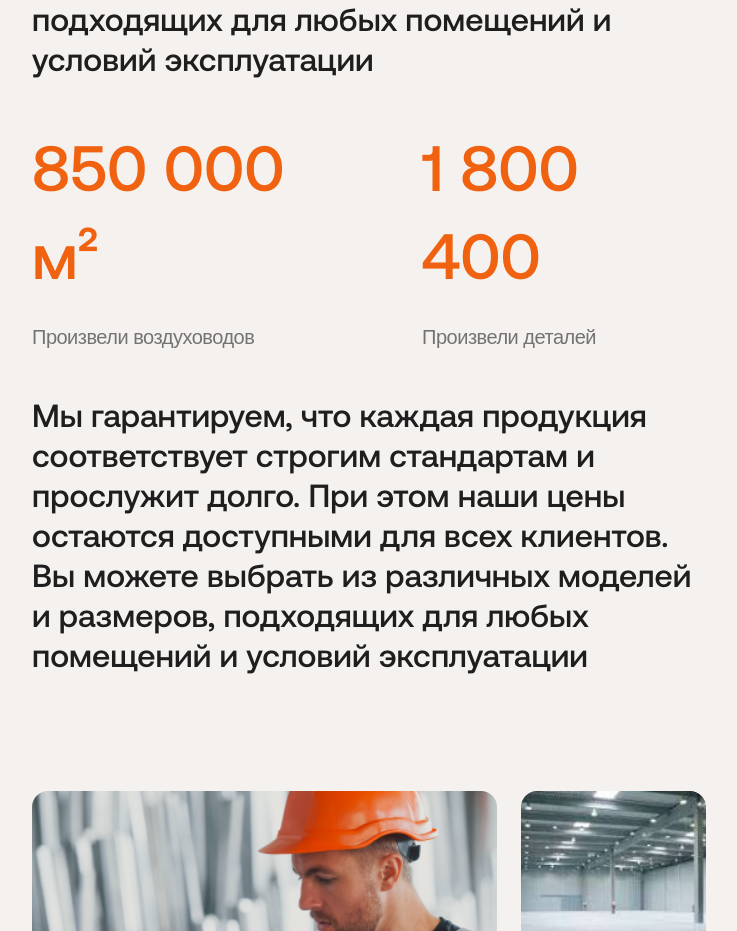
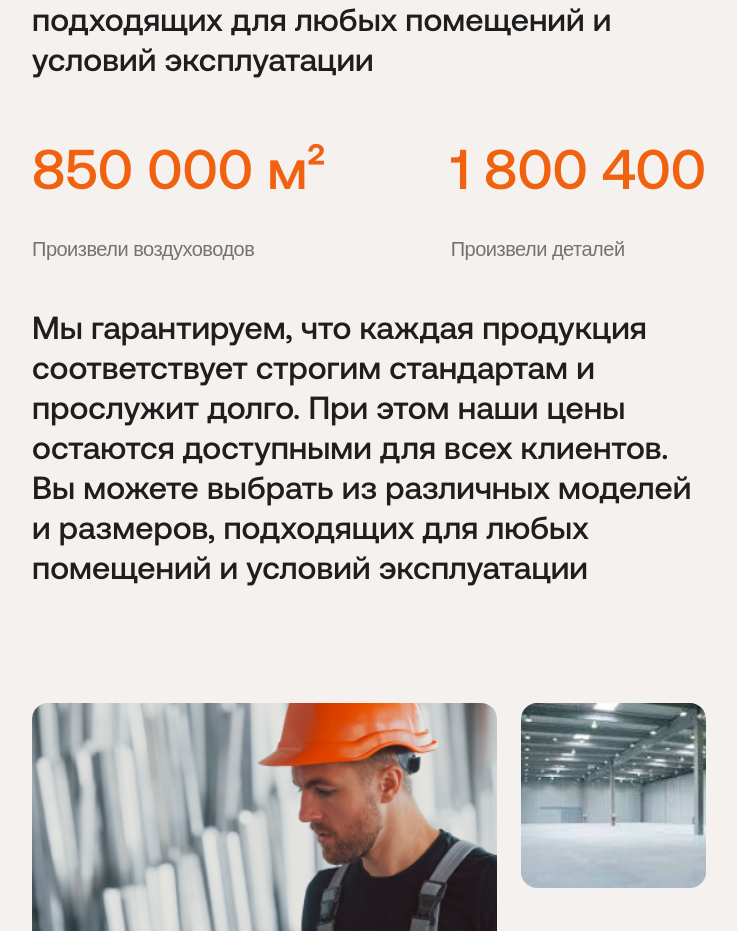
Before and after one commit to kinnaamf/art-klimat-vue, a Vue app: page / in a window 1280 px wide. Shown: the part 3862-4793 px from the top of the page, without its empty margins (540-1277 px from the left). Built offline with nearby package versions, Linux system fonts and the light colour scheme; a web font is replaced by a local one.

Commit message:
style: edit production stat title

```diff
--- a/src/assets/styles/components.css
+++ b/src/assets/styles/components.css
@@ -457,7 +457,7 @@
 
   .production__stats {
     @apply flex flex-col gap-6 justify-between
-    xl:flex-row xl:gap-16;
+    lg:flex-row lg:justify-center lg:gap-16 xl:justify-between;
   }
 
   .production__stat-item {
--- a/src/assets/styles/typography.css
+++ b/src/assets/styles/typography.css
@@ -45,6 +45,9 @@
   }
 
   .stat-item-title {
-    @apply text-[4rem] md:text-[64px] leading-[64px] font-medium md:leading-[88px] text-orange;
+    @apply text-[4rem] leading-[64px] font-medium text-orange
+    md:text-[64px] md:leading-[88px]
+    lg:text-[80px]
+    xl:text-[3.5rem];
   }
 }
```
